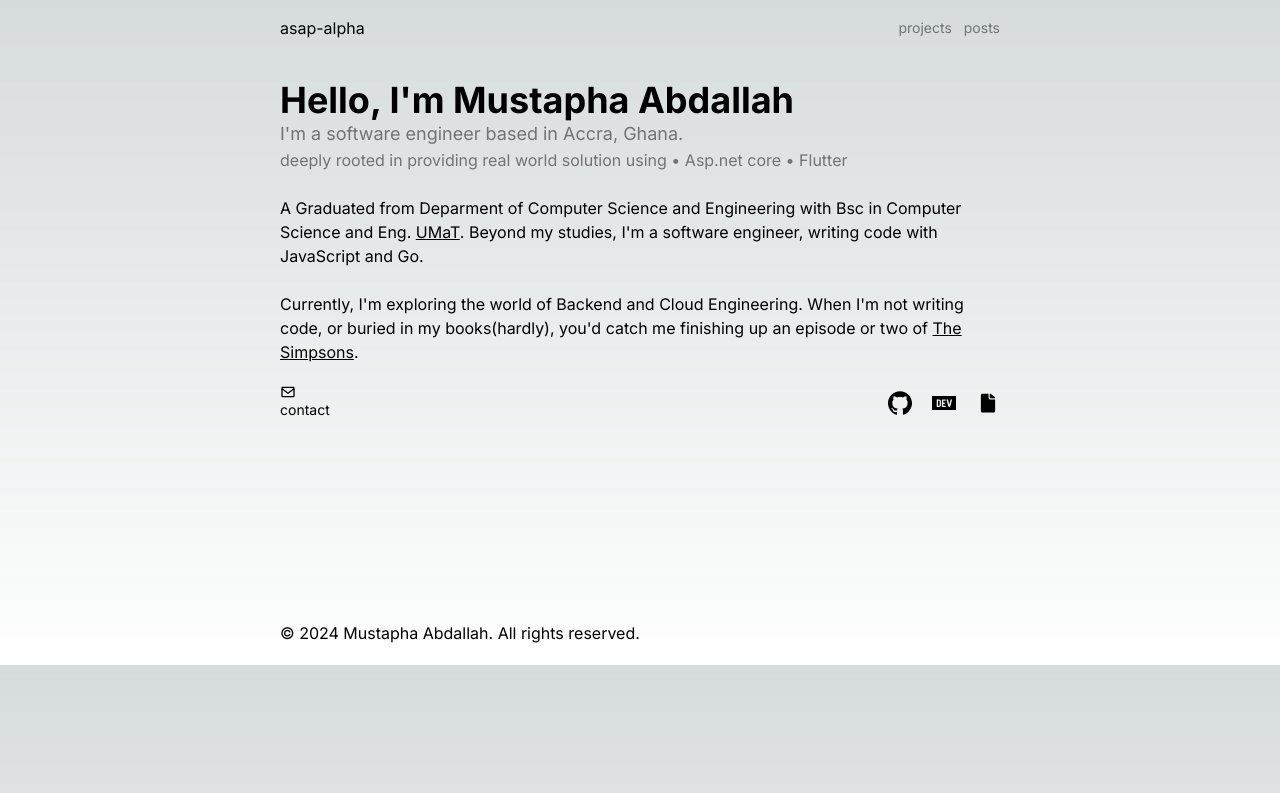
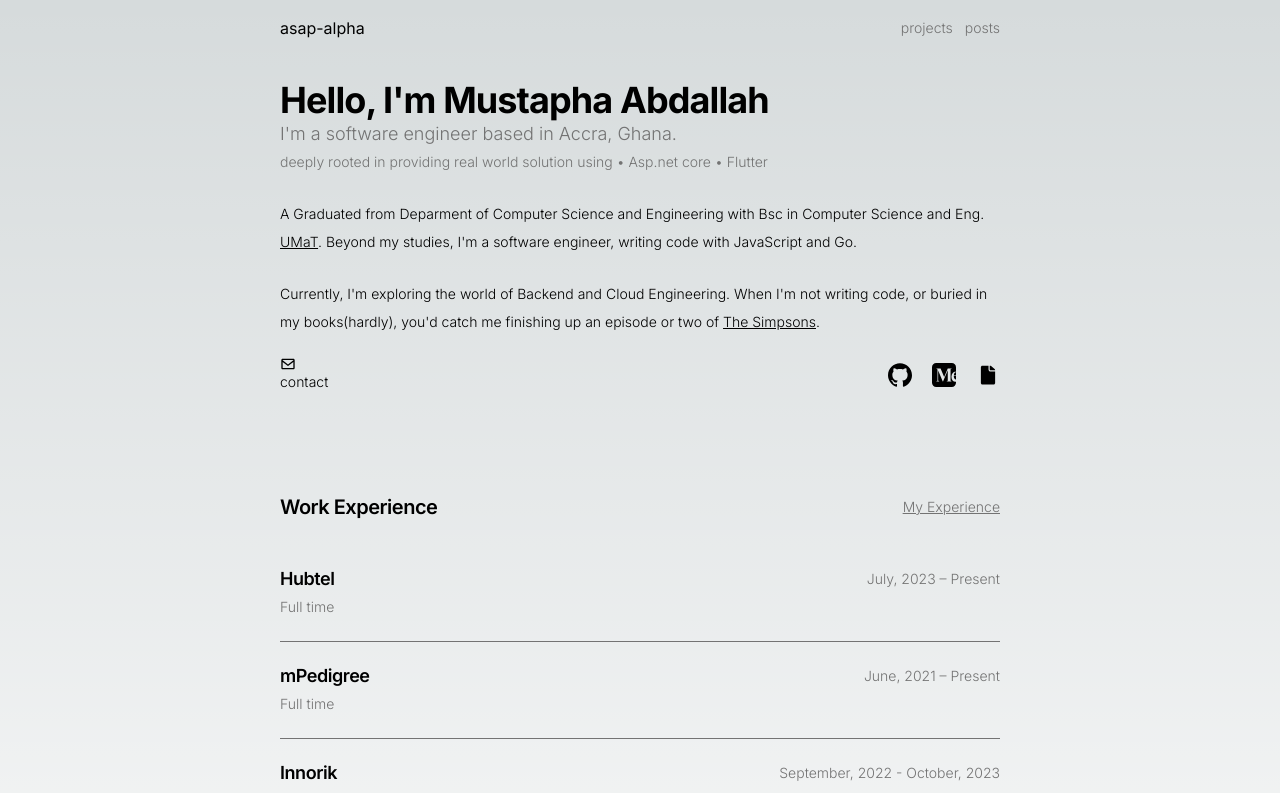
Before and after one commit to asap-alpha/personal-portfolio, a Next.js app: page / in a window 1280 px wide. Shown: the top 793 px of the page. Built offline with nearby package versions, Linux system fonts and the light colour scheme.

Commit message:
added experience

```diff
--- a/src/app/globals.css
+++ b/src/app/globals.css
@@ -8,7 +8,7 @@
   --background-end-rgb: 255, 255, 255;
 }
 
-@media (prefers-color-scheme: dark) {
+@media (prefers-color-scheme: smork) {
   :root {
     --foreground-rgb: 255, 255, 255;
     --background-start-rgb: 0, 0, 0;
@@ -31,3 +31,30 @@ body {
     text-wrap: balance;
   }
 }
+
+@layer base {
+  /* body {
+    @apply bg-[#ffffff] text-black bg-[url('/noise.png')] bg-[0] bg-size-default
+  } */
+  h1 {
+    @apply scroll-m-20 text-4xl font-bold tracking-tight lg:text-5xl;
+  }
+  h2 {
+    @apply scroll-m-20 text-3xl font-semibold tracking-tight first:mt-0;
+  }
+  h3 {
+    @apply scroll-m-20 text-2xl font-semibold tracking-tight;
+  }
+  h4 {
+    @apply scroll-m-20 text-xl font-semibold tracking-tight;
+  }
+  h5 {
+    @apply scroll-m-20 text-lg font-semibold tracking-tight;
+  }
+  h6 {
+    @apply scroll-m-20 text-sm font-semibold tracking-tight;
+  }
+  p {
+    @apply leading-7 font-light text-sm;
+  }
+}
--- a/src/app/layers/intro.tsx
+++ b/src/app/layers/intro.tsx
@@ -1,6 +1,6 @@
 import React from "react";
 import Link from "next/link";
-import { SiGithub,SiDevdotto } from "react-icons/si";
+import { SiGithub,SiDevdotto, SiMedium } from "react-icons/si";
 import { BiEnvelope } from "react-icons/bi";
 import { IoIosDocument } from "react-icons/io";
 
@@ -51,7 +51,7 @@ function Introduction() {
           .
         </p>
         <div className="flex flex-col sm:flex-row sm:justify-between sm:items-center gap-5 my-5">
-          <Link href={"mailto:asantekwasi101@gmail.com"} target="_blank">
+          <Link href={"mailto:abdullahmustapha59@gmail.com"} target="_blank">
             <button className="btn rounded-full">
               <BiEnvelope />
               <p className="text-sm mt-0">contact</p>
@@ -59,22 +59,22 @@ function Introduction() {
           </Link>
           <div className="flex items-center gap-5">
             <Link
-              href={"https://github.com/topboyasante"}
+              href={"https://github.com/asap-alpha"}
               target="_blank"
               className="text-2xl"
             >
               <SiGithub />
             </Link>
             <Link
-              href={"https://dev.to/topboyasante"}
+              href={""}
               target="_blank"
               className="text-2xl"
             >
-              <SiDevdotto />
+              <SiMedium />
             </Link>
             <Link
               href={
-                "https://docs.google.com/document/d/1I8lAmB1oOnAa5HQC2TU3IDwcUTfED6a1/edit?pli=1#heading=h.gjdgxs"
+                "https://docs.google.com/document/d/1y46kIBLlpU7lt1Nx82RL5jnDPgpilo2tDgmPBSSV05c/edit?usp=sharing"
               }
               target="_blank"
               className="text-2xl"
--- a/src/app/page.tsx
+++ b/src/app/page.tsx
@@ -1,10 +1,11 @@
-import Image from "next/image";
 import Introduction from "../app/layers/intro";
+import ExperienceSection from "@/components/experience";
 
 export default function Home() {
   return (
     <div>
     <Introduction/>
+    <ExperienceSection/>
     </div>
   );
 }
--- /dev/null
+++ b/src/components/experience.tsx
@@ -0,0 +1,39 @@
+import { experience } from "@/data/experience";
+import Link from "next/link";
+
+function ExperienceSection() {
+  return (
+    <div className="mb-16">
+      <div className="flex flex-row justify-between items-center gap-5">
+        <h4>Work Experience</h4>
+        <Link
+          href={
+            "https://docs.google.com/document/d/1y46kIBLlpU7lt1Nx82RL5jnDPgpilo2tDgmPBSSV05c/edit?usp=sharing"
+          }
+          target="_blank"
+          className="text-neutral-500 underline  hover:text-black dark:hover:text-black ease-in-out duration-500"
+        >
+          <p className="text-sm">My Experience</p>
+        </Link>
+      </div>
+      <br />
+      <div>
+        {experience.map((item) => {
+          return (
+            <Link href={`${item.company_website}`} key={item.id}>
+              <div className="border-b border-b-neutral-500 py-5 hover:scale-[1.02] ease-in-out duration-500">
+                <div className="flex flex-col sm:flex-row sm:justify-between sm:items-center">
+                  <h5>{item.company_name}</h5>
+                  <p className="text-neutral-500 text-sm">{item.duration}</p>
+                </div>
+                <p className="text-neutral-500">{item.job_type}</p>
+              </div>
+            </Link>
+          );
+        })}
+      </div>
+    </div>
+  );
+}
+
+export default ExperienceSection;
--- /dev/null
+++ b/src/data/experience.tsx
@@ -0,0 +1,38 @@
+export const experience = [
+    {
+    id :0,
+    company_name: "Hubtel",
+    job_type: "Full time",
+    duration: "July, 2023 – Present",
+    company_website: "https://hubtel.com/",
+    },
+    {
+    id :1,
+    company_name: "mPedigree",
+    job_type: "Full time",
+    duration: "June, 2021 – Present",
+    company_website: "https://hubtel.com/",
+    },
+    {
+    id :2,
+    company_name: "Innorik",
+    job_type: "Full time",
+    duration: "September, 2022 - October, 2023",
+    company_website: "https://hubtel.com/",
+   },
+   {
+    id :3,
+    company_name: "AyaPrep ",
+    job_type: "Full time",
+    duration: "January, 2023 - June, 2023",
+    company_website: "https://hubtel.com/",
+   },
+   {
+    id :4,
+    company_name: "Ghana Muslim Mission (GMM)",
+    job_type: "Contract",
+    duration: "July, 2021 - December, 2021",
+    company_website: "https://hubtel.com/",
+   }
+
+];
```
